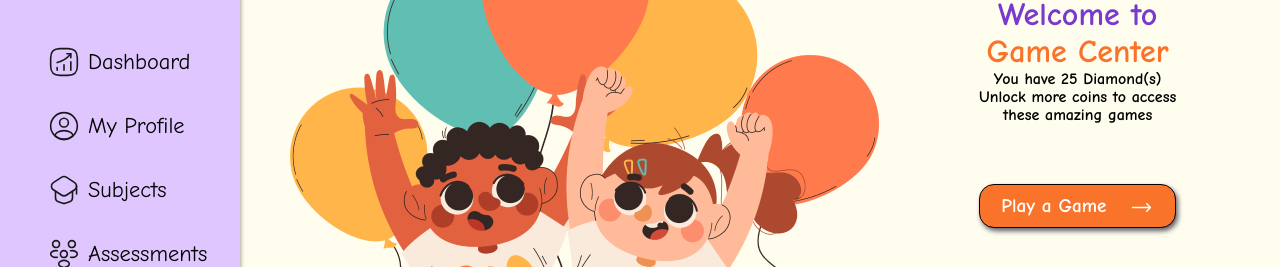
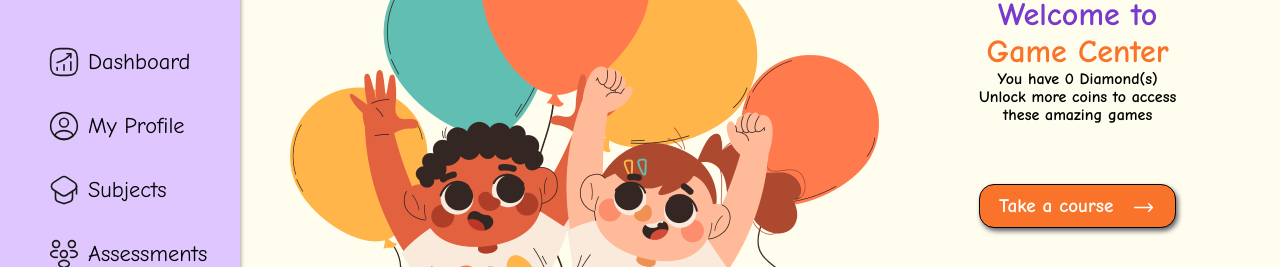
Before and after one commit to GenesysLearnable/LMS-K-FE-12, a React (Vite) app: page /dashboard/games in a window 1280 px wide. Shown: the part 322-589 px from the top of the page. Built offline with nearby package versions, Linux system fonts and the light colour scheme.

Commit message:
current games

```diff
--- a/src/pages/DashPages/Games/Games.jsx
+++ b/src/pages/DashPages/Games/Games.jsx
@@ -13,13 +13,13 @@ export default function Game() {
         <div className={styles.textsection}>
           <h1 className={styles.purple}>Welcome to</h1>
           <h1 className={styles.orange}>Game Center</h1>
-          <p className={styles.text}>You have 25 Diamond(s)</p>
+          <p className={styles.text}>You have 0 Diamond(s)</p>
           <p className={styles.text}>Unlock more coins to access</p>
           <p>these amazing games</p>
 
           <Link to="/gamesII">
             <button className={styles.gameButton}>
-              <span>Play a Game </span>
+              <span>Take a course </span>
               <span>
                 <svg
                   width="25"
--- a/src/pages/DashPages/Games/GamesII.jsx
+++ b/src/pages/DashPages/Games/GamesII.jsx
@@ -12,12 +12,12 @@ export default function Game() {
         <div className={styles.textsection}>
           <h1 className={styles.purple}>Welcome to</h1>
           <h1 className={styles.orange}>Game Center</h1>
-          <p className={styles.text}>You have 0 Diamond(s)</p>
+          <p className={styles.text}>You have 25 Diamond(s)</p>
           <p className={styles.text}>Unlock more coins to access</p>
           <p>these amazing games</p>
 
           <button className={styles.gameButton}>
-            <span>Take a course</span>
+            <span>Play a Game </span>
             <span>
               <svg
                 width="25"
```
